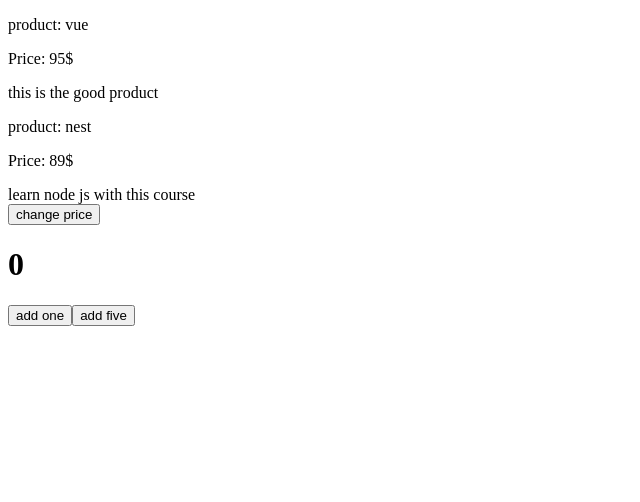
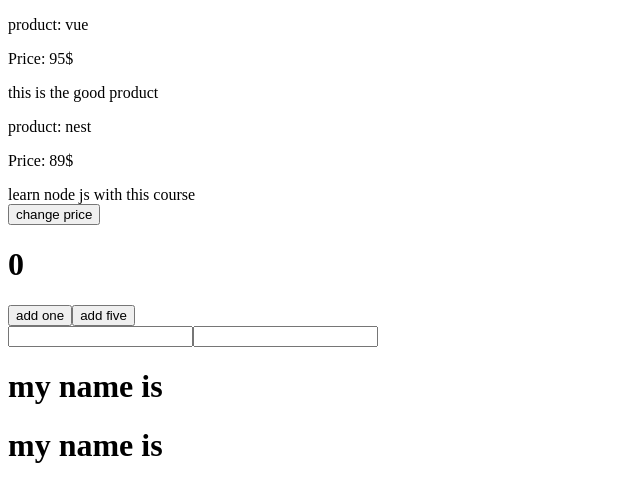
Before and after one commit to reyhaneh-moayeri/react-journey, a React (Create React App) app: page / in a window 1280 px wide. Shown: the top 502 px of the page, without its empty margins (0-640 px from the left). Built offline with nearby package versions, Linux system fonts and the light colour scheme.

Commit message:
update object state

```diff
--- a/src/App.js
+++ b/src/App.js
@@ -1,7 +1,7 @@
 import Products from "./components/Products/Products";
 import React, { useState } from "react";
 import HookCounter from "./components/HookCounter";
-
+import HookObject from "./components/HookObject";
 // class App extends React.Component {
 //   state = {
 //     products: [
@@ -100,6 +100,7 @@ const App = () => {
       <button onClick={clickHandler}>change price</button>
 
       <HookCounter />
+      <HookObject />
     </div>
   );
 };
--- /dev/null
+++ b/src/components/HookObject.js
@@ -0,0 +1,34 @@
+import { useState } from "react";
+
+const HookObject = () => {
+  const [user, setUser] = useState({ firstName: "", lastName: "" });
+
+  const changeFirstnameHandler = (event) => {
+    console.log(event.target.value);
+    setUser({ ...user, firstName: event.target.value });
+  };
+
+  const changeLastnameeHandler = (event) => {
+    setUser({ ...user, lastName: event.target.value });
+  };
+  return (
+    <div>
+      <form>
+        <input
+          type="text"
+          value={user.firstName}
+          onChange={changeFirstnameHandler}
+        />
+        <input
+          type="text"
+          value={user.lastName}
+          onChange={changeLastnameeHandler}
+        />
+        <h1>my name is {user.firstName}</h1>
+        <h1>my name is {user.lastName}</h1>
+      </form>
+    </div>
+  );
+};
+
+export default HookObject;
```
